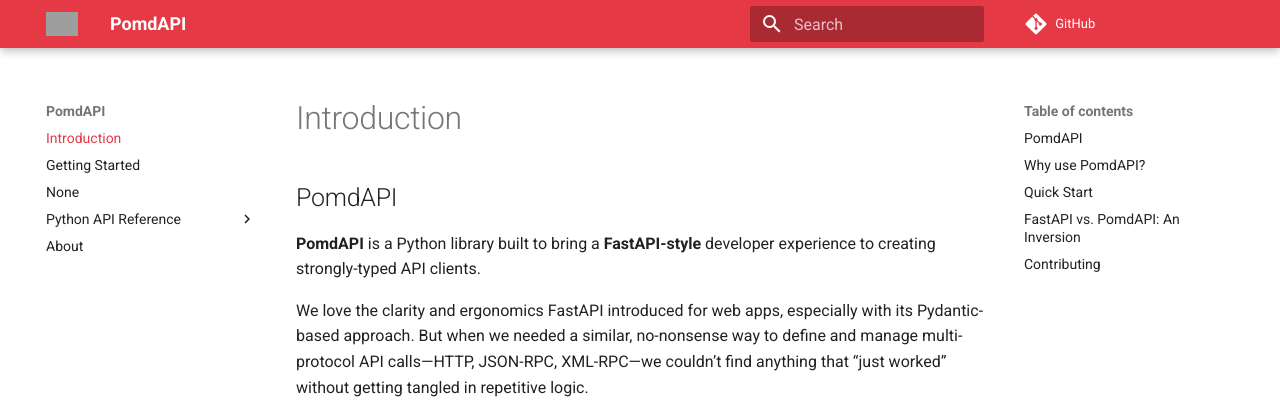
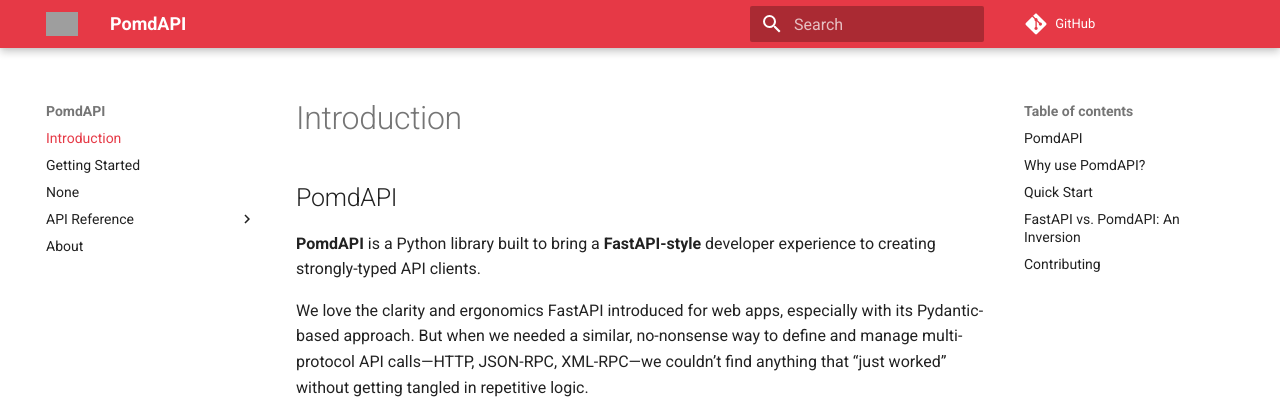
Before and after one commit to jimixxperez/PomdAPI, an MkDocs documentation site: the page built from docs/index.md, in a window 1280 px wide. Shown: the top 403 px of the page. Built offline with MkDocs 1.6.1 and Material for MkDocs 9.7.7, drawn with Linux system fonts in a browser that asks for light colours; comment, search, counter and statistics services are not loaded; grey boxes are pictures that could not be loaded.

Commit message:
change nav

```diff
--- a/mkdocs.yml
+++ b/mkdocs.yml
@@ -73,7 +73,7 @@ nav:
   - Introduction: index.md
   - getting-started.md
   - help.md
-  - Python API Reference:
+  - API Reference:
       - Core:
           - API: references/core_api.md
           - Caching: references/core_caching.md
```
